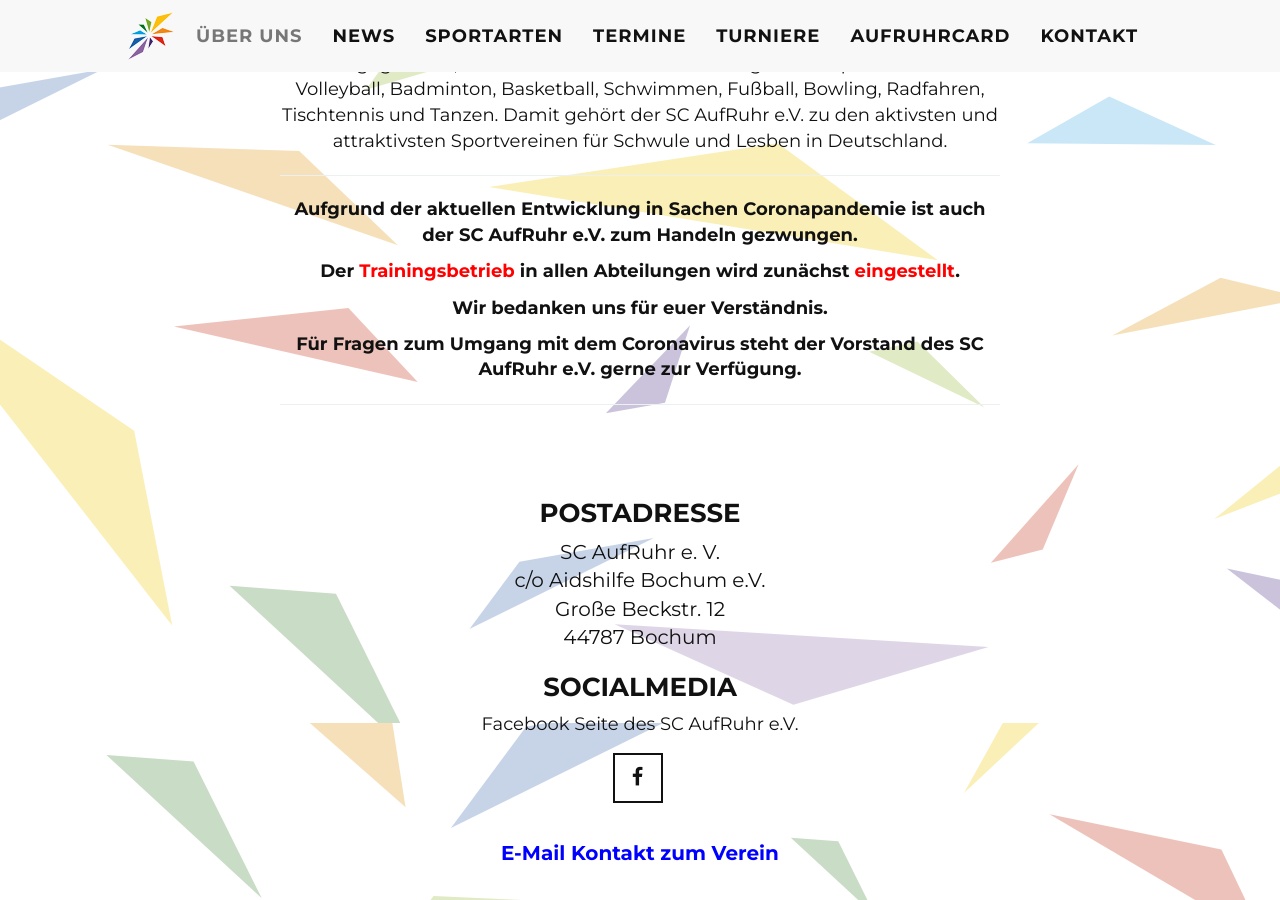
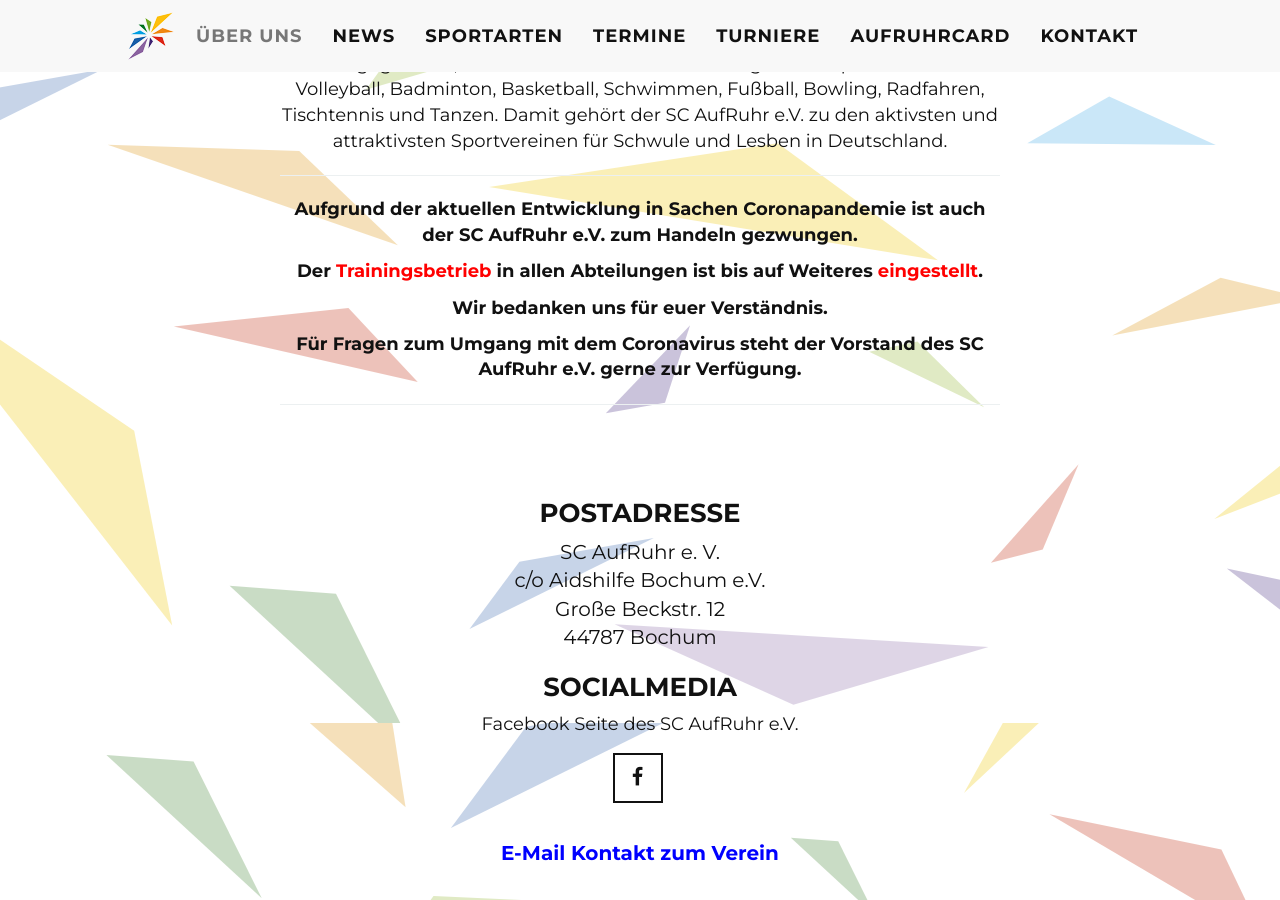
Before and after one commit to scarweb/scarweb.github.io, a Jekyll site: the page built from index.html, in a window 1280 px wide and 900 px high, scrolled down 1077 px. Built offline with Jekyll 4.4.1, drawn with Linux system fonts in a browser that asks for light colours; comment, search, counter and statistics services are not loaded.

Commit message:
Update about.html

```diff
--- a/_includes/about.html
+++ b/_includes/about.html
@@ -20,7 +20,7 @@
 </p></p><hr size="1" noshade>
 <b>Aufgrund der aktuellen Entwicklung in Sachen Coronapandemie ist auch der
 SC AufRuhr e.V.  zum Handeln gezwungen.<br><p></p>
-Der <font color="#FF0000">Trainingsbetrieb</font> in allen Abteilungen wird zunächst <font color="#FF0000">eingestellt</font>.<br>
+Der <font color="#FF0000">Trainingsbetrieb</font> in allen Abteilungen ist bis auf Weiteres <font color="#FF0000">eingestellt</font>.<br>
 <p></p>
 Wir bedanken uns für euer Verständnis.<p></p>
 Für Fragen zum Umgang mit dem Coronavirus steht der Vorstand des SC AufRuhr e.V. gerne zur Verfügung.</b>
```
